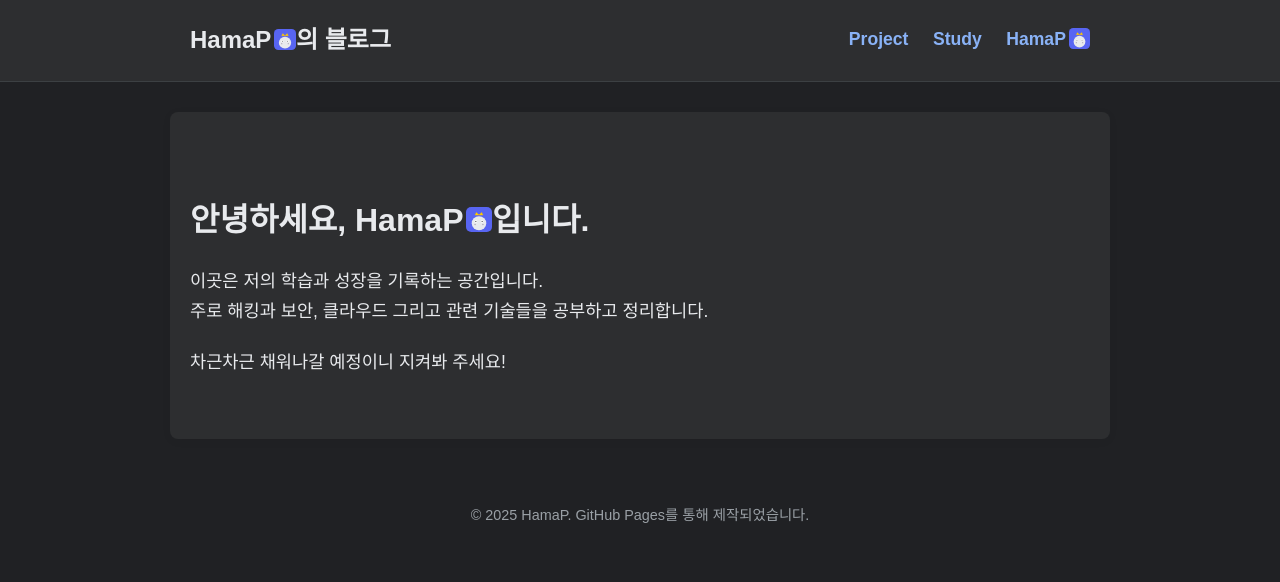
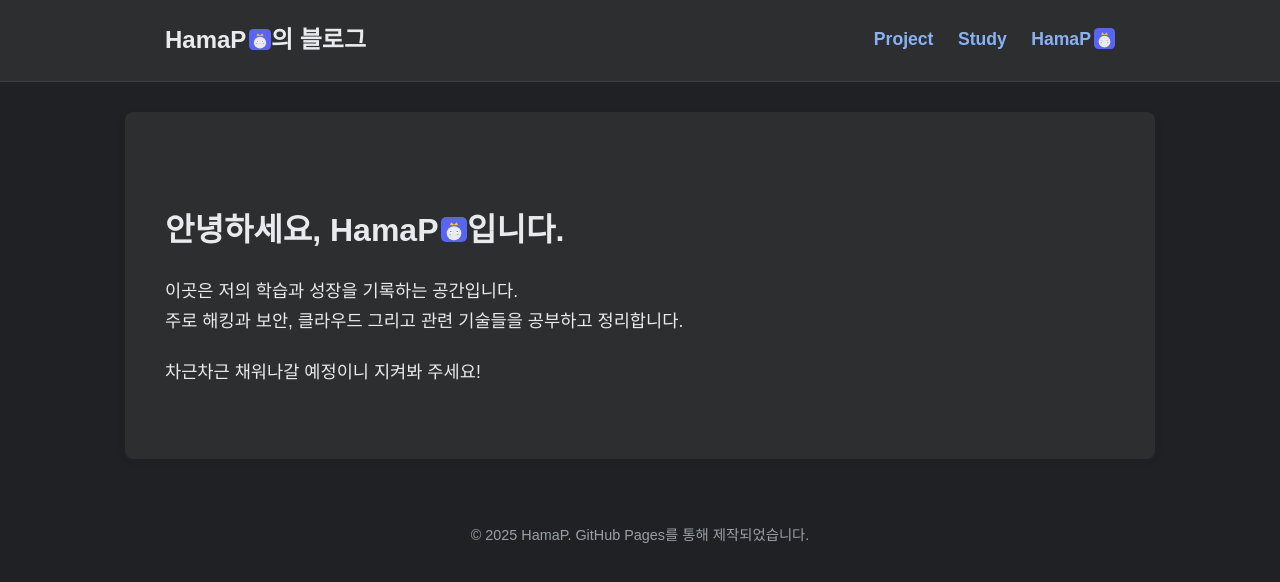
Before and after one commit to HamaP0/HamaP0.github.io, a Jekyll site: the page built from index.html, in a window 1280 px wide. Shown: the top 582 px of the page. Built offline with Jekyll 4.4.1, drawn with Linux system fonts in a browser that asks for light colours; some web fonts are replaced.

Commit message:
Update style.css

```diff
--- a/assets/css/style.css
+++ b/assets/css/style.css
@@ -26,7 +26,7 @@
 body { font-family: "Pretendard", sans-serif; margin: 0; padding: 0; font-size: 16px; line-height: 1.7; background-color: var(--bg-color); color: var(--text-color); transition: background-color 0.3s, color 0.3s; }
 a { color: var(--link-color); text-decoration: none; }
 a:hover { text-decoration: underline; color: var(--link-hover-color); }
-.container { max-width: 900px; margin: 0 auto; padding: 0 20px; }
+.container { max-width: 950px; margin: 0 auto; padding: 0 20px; }
 hr { border: none; border-top: 1px solid var(--border-color); margin: 40px 0; }
 
 /* ------------------- */
@@ -43,9 +43,9 @@ hr { border: none; border-top: 1px solid var(--border-color); margin: 40px 0; }
 /* 메인 컨텐츠 영역      */
 /* ------------------- */
 .content-wrapper {
-  max-width: 900px; /* 800이 최대 너비 */
+  max-width: 950px; /* 800이 최대 너비 */
   margin: 0 auto 30px auto; /* 상 0, 좌우 auto(가운데정렬), 하 30px */
-  padding: 40px 20px;
+  padding: 50px 40px;
   background-color: var(--content-bg);
   border-radius: 8px;
   box-shadow: 0 2px 10px rgba(0,0,0,0.05);
```
